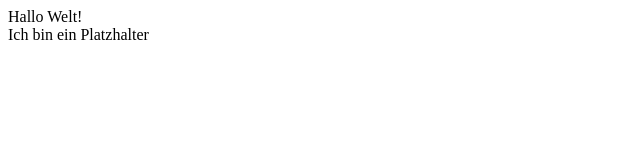
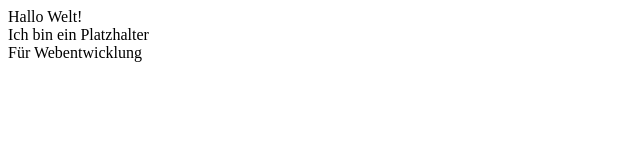
Before and after one commit to CTron28/Projektschule, a plain HTML site: page index.html in a window 1280 px wide. Shown: the whole page, without its empty margins (0-640 px from the left). Drawn offline with Linux system fonts and the light colour scheme.

Commit message:
Webentwicklung

```diff
--- a/index.html
+++ b/index.html
@@ -1,3 +1,5 @@
 <div> Hallo Welt! </div>
 
 <div> Ich bin ein Platzhalter </div>
+
+<div> Für Webentwicklung </div>
```
